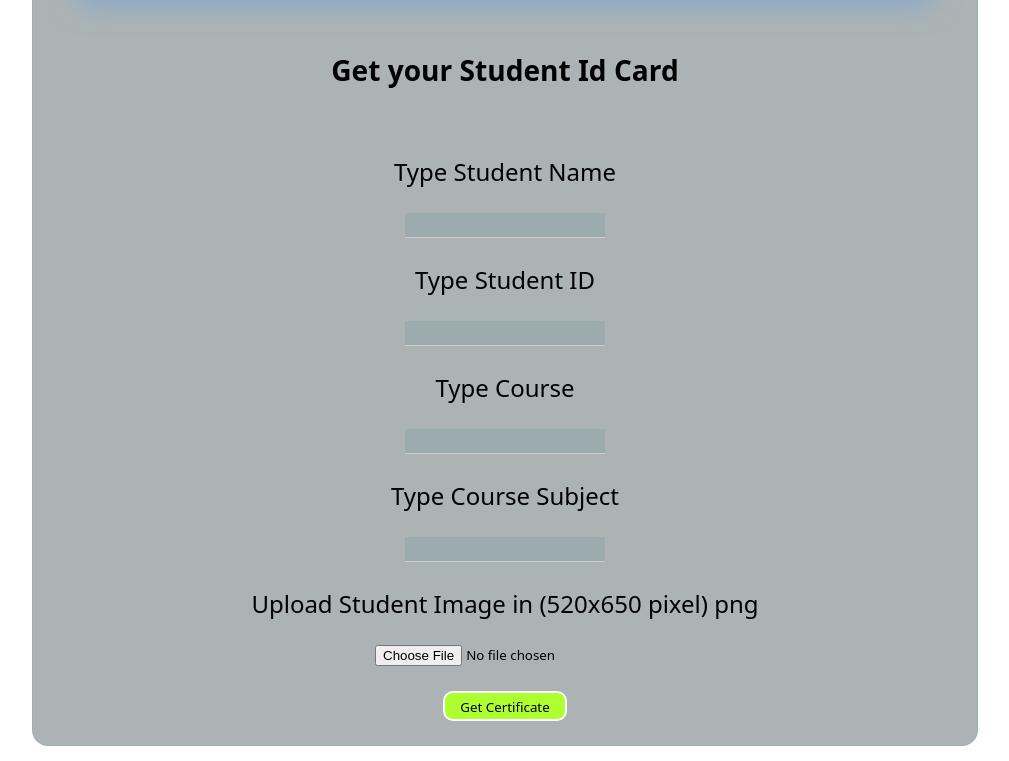
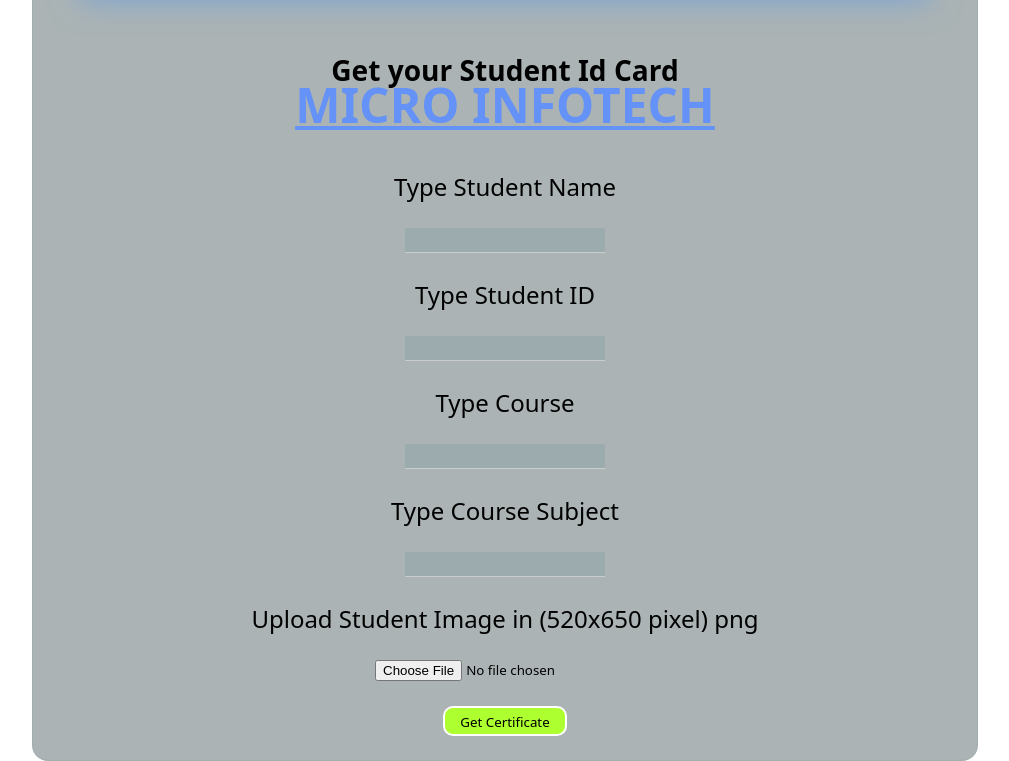
Before and after one commit to mayankmehar9128/CMC_id_Card_Generator, a plain HTML site: page index.html in a window 1280 px wide. Shown: the part 121-882 px from the top of the page, without its empty margins (135-1144 px from the left). Drawn offline with Linux system fonts and the light colour scheme; a script that the page names is missing.

Commit message:
Update index.html

```diff
--- a/index.html
+++ b/index.html
@@ -21,7 +21,7 @@
             <!-- <br> -->
 
 
-            <!-- <a href="https://micro75.com/" target="_blank"><h1>MICRO INFOTECH</h1></a> -->
+            <a href="https://micro75.com/" target="_blank"><h1>MICRO INFOTECH</h1></a>
             <br>
 
             <main>
```
